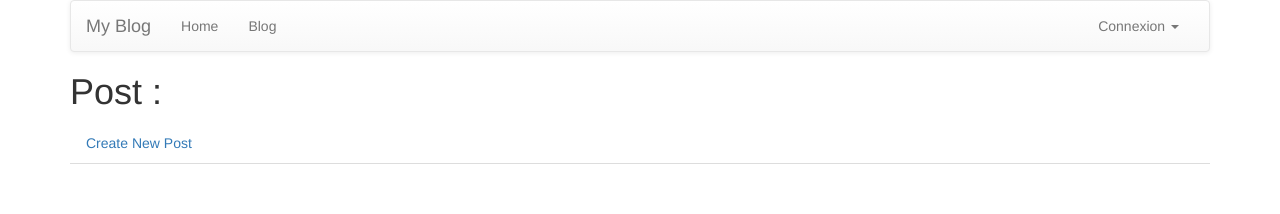
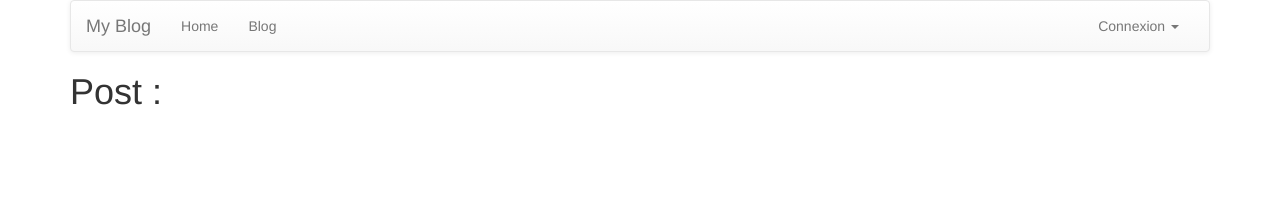
Before and after one commit to enimiste/ng4-loopback-blog-tutorial, an Angular app in the folder blog/: page /blog/1/view in a window 1280 px wide. Shown: the top 214 px of the page. Built offline with nearby package versions, Linux system fonts and the light colour scheme; no server answers.

Commit message:
Hid actions for every one in post details page

```diff
--- a/blog/src/app/blog/post-detail/post-detail.component.html
+++ b/blog/src/app/blog/post-detail/post-detail.component.html
@@ -1,5 +1,5 @@
 <h1 class="page-title">Post : {{ post.id}}</h1>
-<ul class="nav nav-tabs tabs-actions">
+<ul class="nav nav-tabs tabs-actions" *ngIf="loggedIn">
     <li *ngIf="post.id" routerLinkActive="active"><a routerLink="/blog/{{ post.id}}/view">View</a></li>
     <li *ngIf="post.id" routerLinkActive="active"><a routerLink="/blog/{{ post.id}}/edit">Edit</a></li>
     <li *ngIf="post.id" routerLinkActive="active"><a routerLink="/blog/{{ post.id}}/delete">Delete</a></li>
--- a/blog/src/app/blog/post-detail/post-detail.component.ts
+++ b/blog/src/app/blog/post-detail/post-detail.component.ts
@@ -4,6 +4,8 @@ import {ActivatedRoute, Params} from "@angular/router";
 import {PostService} from "../post.service";
 import "rxjs/add/operator/switchMap";
 import {Title} from "@angular/platform-browser";
+import {LoggedInUser} from "../../user/models";
+import {AuthService} from "../../user/auth.service";
 
 @Component({
     selector: 'app-post-detail',
@@ -14,10 +16,15 @@ import {Title} from "@angular/platform-browser";
 export class PostDetailComponent implements OnInit {
 
     private post: Post = new Post();
+    private loggedIn: boolean = false;
 
     constructor(private route: ActivatedRoute,
                 private btitle: Title,
-                private postService: PostService) {
+                private postService: PostService,
+                private authService: AuthService) {
+        authService.loggedIn.subscribe((user: LoggedInUser | null) => {
+            this.loggedIn = !user;
+        });
     }
 
     ngOnInit() {
```
